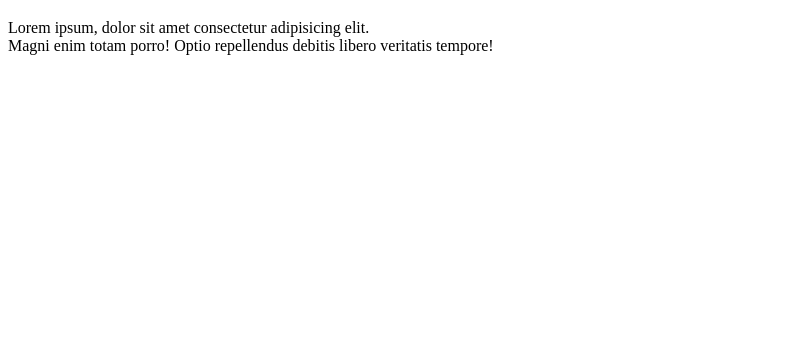
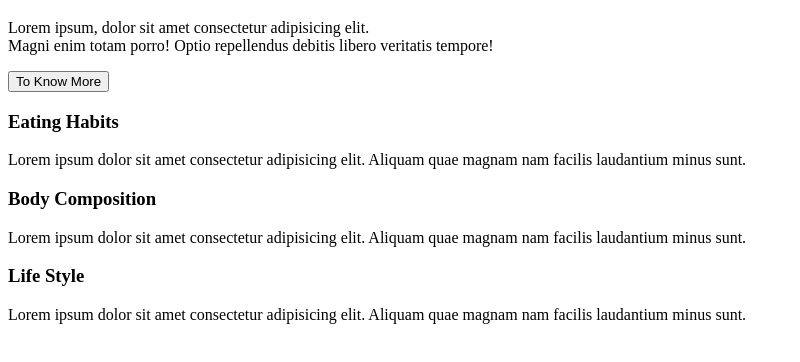
Before and after one commit to Emma24968/practice5, a plain HTML site: page index.html in a window 1280 px wide. Shown: the part 214-576 px from the top of the page, without its empty margins (0-800 px from the left). Drawn offline with Linux system fonts and the light colour scheme.

Commit message:
I completed my html code

```diff
--- a/index.html
+++ b/index.html
@@ -4,11 +4,11 @@
     <meta charset="UTF-8">
     <meta name="viewport" content="width=device-width, initial-scale=1.0">
     <link rel="stylesheet" href="index.css">
-    <title>Document</title>
+    <title>Yoflex</title>
 </head>
 <body>
    <header>
-    <nav>
+    <nav class="nav">
         <div>LOGO</div>
      <ul>
         <li><a href="#">HOME</a></li>
@@ -16,10 +16,11 @@
         <li><a href="#">SERVICES</a></li>
         <li><a href="#">GALLERY</a></li>
         <li><a href="#">PAGES</a></li>
-        <li><button>CONTACT</button></li>
+        <li><button class="button">CONTACT</button></li>
      </ul>
     </nav>
    </header>
+   <div body1>
         <div id="hero section">
             <div>
                 <h1>Start Training Today With A Lifestyle Change</h1>
@@ -27,5 +28,35 @@
                     Magni enim totam porro! Optio repellendus debitis libero veritatis tempore!</p>
             </div>
         </div>
+        <button class="button">To Know More</button>
+   </div>
+   <div class="body2" style="background-image: ;>
+
+   </div>
+   <footer>
+    <div class="main footer parent">
+        <div class="content1">
+            <link rel="stylesheet" href="/materials/icons8-apples--plate-50.png">
+            <h3>Eating Habits</h3>
+            <p>Lorem ipsum dolor sit amet consectetur adipisicing elit.
+                Aliquam quae magnam nam facilis laudantium minus sunt.</p>
+
+        </div>
+        <div class="content1">
+            <link rel="stylesheet" href="/materials/icons8-body-48.png">
+            <h3>Body Composition</h3>
+            <p>Lorem ipsum dolor sit amet consectetur adipisicing elit.
+                Aliquam quae magnam nam facilis laudantium minus sunt.</p>
+
+        </div>
+        <div class="content1">
+            <link rel="stylesheet" href="/materials/icons8-youth-24.png">
+            <h3>Life Style</h3>
+            <p>Lorem ipsum dolor sit amet consectetur adipisicing elit.
+                Aliquam quae magnam nam facilis laudantium minus sunt.</p>
+
+        </div>
+    </div>
+   </footer>
 </body>
 </html>
```
Also changed, not shown: index.css (+15 -0 lines), materials/icons8-apples--plate-50.png (added), materials/icons8-body-48.png (added), materials/icons8-youth-24.png (added), materials/yoga.png (added). Lines whose indentation alone changed are shown as unchanged.
